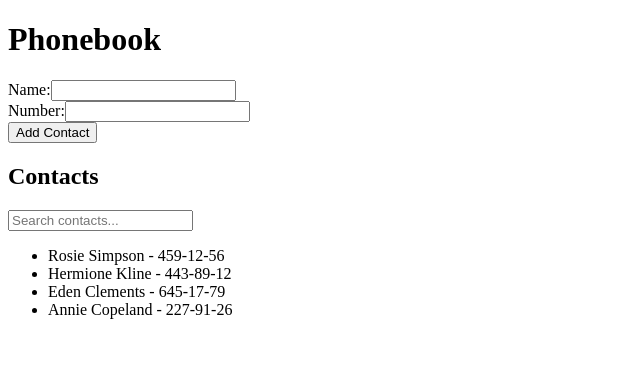
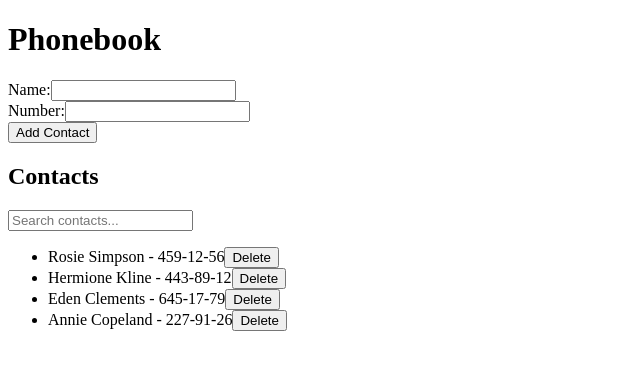
Before and after one commit to Aleksandra8485/goit-react-hw-02-phonebook, a React (Create React App) app: page / in a window 1280 px wide. Shown: the top 370 px of the page, without its empty margins (0-640 px from the left). Built offline with nearby package versions, Linux system fonts and the light colour scheme.

Commit message:
task 4-6 done without css

```diff
--- a/src/components/App.jsx
+++ b/src/components/App.jsx
@@ -1,6 +1,8 @@
 import React, { useState } from 'react';
 import { nanoid } from 'nanoid';
 import ContactForm from './ContactForm/ContactForm';
+import Filter from './ContactForm/Filter';
+import ContactList from './ContactForm/ContactList';
 
 const App = () => {
   const initialContacts = [
@@ -12,18 +14,25 @@ const App = () => {
 
   const [contacts, setContacts] = useState(initialContacts);
   const [filter, setFilter] = useState('');
-  const [name, setName] = useState('');
-  const [number, setNumber] = useState('');
 
-  const addContact = () => {
+  const addContact = (name, number) => {
+    const existingContact = contacts.find(
+      contact => contact.name.toLowerCase() === name.toLowerCase()
+    );
+    if (existingContact) {
+      alert(`${name} is already in your contacts!`);
+    } else {
       const newContact = {
         id: nanoid(),
         name: name,
         number: number,
       };
       setContacts([...contacts, newContact]);
-    setName('');
-    setNumber('');
+    }
+  };
+
+  const deleteContact = contactId => {
+    setContacts(contacts.filter(contact => contact.id !== contactId));
   };
 
   const handleFilterChange = event => {
@@ -37,32 +46,79 @@ const App = () => {
   return (
     <div>
       <h1>Phonebook</h1>
-      <ContactForm
-        name={name}
-        setName={setName}
-        number={number}
-        setNumber={setNumber}
-        addContact={addContact}
-      />
+      <ContactForm addContact={addContact} />
       <h2>Contacts</h2>
-      <input
-        type="text"
-        placeholder="Search contacts..."
-        value={filter}
-        onChange={handleFilterChange}
-      />
-      <ul>
-        {filteredContacts.map(contact => (
-          <li key={contact.id}>
-            {contact.name} - {contact.number}
-          </li>
-        ))}
-      </ul>
+      <Filter filter={filter} handleFilterChange={handleFilterChange} />
+      <ContactList contacts={filteredContacts} deleteContact={deleteContact} />
     </div>
   );
 };
 
 export default App;
+
+//działajacy kod przed refakturyzacja
+
+// const App = () => {
+//   const initialContacts = [
+//     { id: 'id-1', name: 'Rosie Simpson', number: '459-12-56' },
+//     { id: 'id-2', name: 'Hermione Kline', number: '443-89-12' },
+//     { id: 'id-3', name: 'Eden Clements', number: '645-17-79' },
+//     { id: 'id-4', name: 'Annie Copeland', number: '227-91-26' },
+//   ];
+
+//   const [contacts, setContacts] = useState(initialContacts);
+//   const [filter, setFilter] = useState('');
+//   const [name, setName] = useState('');
+//   const [number, setNumber] = useState('');
+
+//   const addContact = () => {
+//     const newContact = {
+//       id: nanoid(),
+//       name: name,
+//       number: number,
+//     };
+//     setContacts([...contacts, newContact]);
+//     setName('');
+//     setNumber('');
+//   };
+
+//   const handleFilterChange = event => {
+//     setFilter(event.target.value);
+//   };
+
+//   const filteredContacts = contacts.filter(contact =>
+//     contact.name.toLowerCase().includes(filter.toLowerCase())
+//   );
+
+//   return (
+//     <div>
+//       <h1>Phonebook</h1>
+//       <ContactForm
+//         name={name}
+//         setName={setName}
+//         number={number}
+//         setNumber={setNumber}
+//         addContact={addContact}
+//       />
+//       <h2>Contacts</h2>
+//       <input
+//         type="text"
+//         placeholder="Search contacts..."
+//         value={filter}
+//         onChange={handleFilterChange}
+//       />
+//       <ul>
+//         {filteredContacts.map(contact => (
+//           <li key={contact.id}>
+//             {contact.name} - {contact.number}
+//           </li>
+//         ))}
+//       </ul>
+//     </div>
+//   );
+// };
+
+// export default App;
 
 // export const App = () => {
 //   return (
--- a/src/components/ContactForm/ContactForm.jsx
+++ b/src/components/ContactForm/ContactForm.jsx
@@ -1,17 +1,14 @@
-import React from 'react';
+import React, { useState } from 'react';
 
-const ContactForm = ({ name, setName, number, setNumber, addContact }) => {
-  const handleNameChange = event => {
-    setName(event.target.value);
-  };
-
-  const handleNumberChange = event => {
-    setNumber(event.target.value);
-  };
+const ContactForm = ({ addContact }) => {
+  const [name, setName] = useState('');
+  const [number, setNumber] = useState('');
 
   const handleSubmit = event => {
     event.preventDefault();
-    addContact();
+    addContact(name, number);
+    setName('');
+    setNumber('');
   };
 
   return (
@@ -25,7 +22,7 @@ const ContactForm = ({ name, setName, number, setNumber, addContact }) => {
           title="Name may contain only letters, apostrophe, dash and spaces. For example Adrian, Jacob Mercer, Charles de Batz de Castelmore d'Artagnan"
           required
           value={name}
-          onChange={handleNameChange}
+          onChange={event => setName(event.target.value)}
         />
       </label>
       <br />
@@ -38,7 +35,7 @@ const ContactForm = ({ name, setName, number, setNumber, addContact }) => {
           title="Phone number must be digits and can contain spaces, dashes, parentheses and can start with +"
           required
           value={number}
-          onChange={handleNumberChange}
+          onChange={event => setNumber(event.target.value)}
         />
       </label>
       <br />
@@ -49,28 +46,20 @@ const ContactForm = ({ name, setName, number, setNumber, addContact }) => {
 
 export default ContactForm;
 
-// import React, { useState } from 'react';
-// import { nanoid } from 'nanoid';
+// import React from 'react';
 
-// function ContactForm({ addContact }) {
-//   const [name, setName] = useState('');
-
+// const ContactForm = ({ name, setName, number, setNumber, addContact }) => {
 //   const handleNameChange = event => {
 //     setName(event.target.value);
 //   };
 
+//   const handleNumberChange = event => {
+//     setNumber(event.target.value);
+//   };
+
 //   const handleSubmit = event => {
 //     event.preventDefault();
-
-//     if (name.trim() !== '') {
-//       const newContact = {
-//         id: nanoid(),
-//         name: name,
-//       };
-
-//       addContact(newContact);
-//       setName('');
-//     }
+//     addContact();
 //   };
 
 //   return (
@@ -79,16 +68,31 @@ export default ContactForm;
 //         Name:
 //         <input
 //           type="text"
+//           name="name"
+//           pattern="^[a-zA-Zа-яА-Я]+(([' -][a-zA-Zа-яА-Я ])?[a-zA-Zа-яА-Я]*)*$"
+//           title="Name may contain only letters, apostrophe, dash and spaces. For example Adrian, Jacob Mercer, Charles de Batz de Castelmore d'Artagnan"
+//           required
 //           value={name}
 //           onChange={handleNameChange}
-//           pattern="^[a-zA-Zа-яА-Я]+(([' -][a-zA-Zа-яА-Я ])?[a-zA-Zа-яА-Я]*)*$"
-//           title="Imię i nazwisko mogą zawierać tylko litery, apostrof, myślnik i spacje. Na przykład Adrian, Jacob Mercer, Charles de Batz de Castelmore d'Artagnan"
-//           required
 //         />
 //       </label>
-//       <button type="submit">Add contact</button>
+//       <br />
+//       <label>
+//         Number:
+//         <input
+//           type="tel"
+//           name="number"
+//           pattern="\+?\d{1,4}?[-.\s]?\(?\d{1,3}?\)?[-.\s]?\d{1,4}[-.\s]?\d{1,4}[-.\s]?\d{1,9}"
+//           title="Phone number must be digits and can contain spaces, dashes, parentheses and can start with +"
+//           required
+//           value={number}
+//           onChange={handleNumberChange}
+//         />
+//       </label>
+//       <br />
+//       <button type="submit">Add Contact</button>
 //     </form>
 //   );
-// }
+// };
 
 // export default ContactForm;
--- /dev/null
+++ b/src/components/ContactForm/ContactList.jsx
@@ -0,0 +1,16 @@
+import React from 'react';
+
+const ContactList = ({ contacts, deleteContact }) => {
+  return (
+    <ul>
+      {contacts.map(contact => (
+        <li key={contact.id}>
+          {contact.name} - {contact.number}
+          <button onClick={() => deleteContact(contact.id)}>Delete</button>
+        </li>
+      ))}
+    </ul>
+  );
+};
+
+export default ContactList;
--- /dev/null
+++ b/src/components/ContactForm/Filter.jsx
@@ -0,0 +1,14 @@
+import React from 'react';
+
+const Filter = ({ filter, handleFilterChange }) => {
+  return (
+    <input
+      type="text"
+      placeholder="Search contacts..."
+      value={filter}
+      onChange={handleFilterChange}
+    />
+  );
+};
+
+export default Filter;
```
Lines whose indentation alone changed are shown as unchanged.
